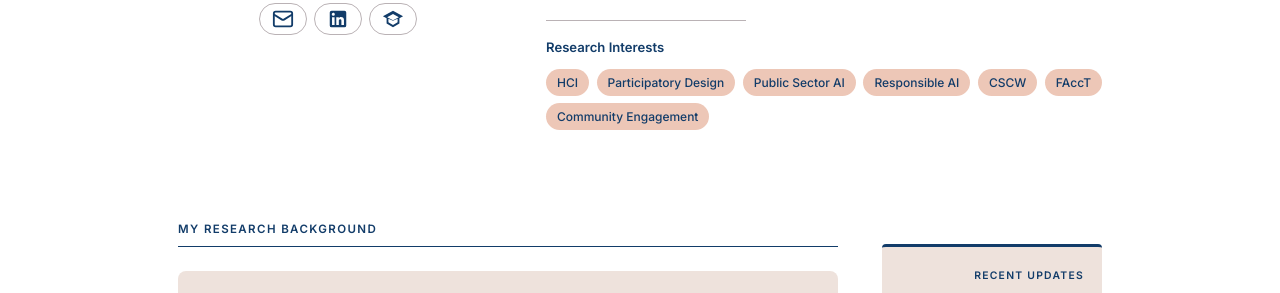
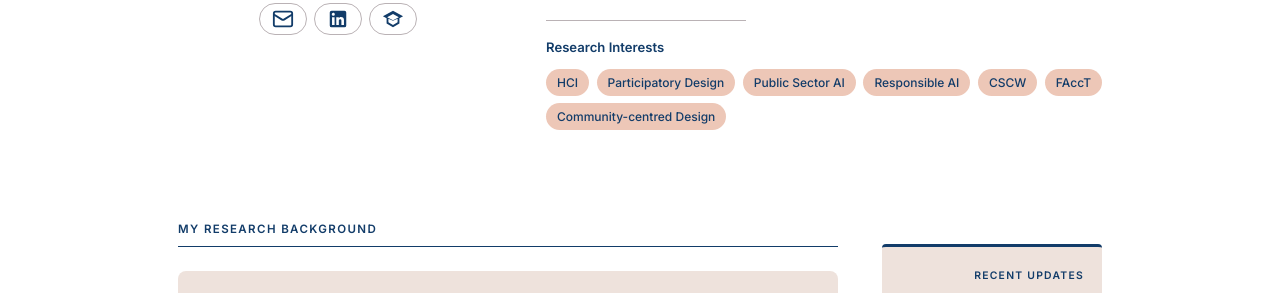
Before and after one commit to adityanayak-info/adityanayak-info.github.io, a Jekyll site: the page built from index.md, in a window 1280 px wide and 900 px high, scrolled down 399 px. Shown: the part 151-444 px from the top of the window. Built offline with Jekyll 4.4.1, drawn with Linux system fonts in a browser that asks for light colours.

Commit message:
Update default.html

```diff
--- a/_layouts/default.html
+++ b/_layouts/default.html
@@ -131,7 +131,7 @@
                 <span class="interest-tag">Responsible AI</span>
                 <span class="interest-tag">CSCW</span>
                 <span class="interest-tag">FAccT</span>
-                <span class="interest-tag">Community Engagement</span>
+                <span class="interest-tag">Community-centred Design</span>
               </div>
 
           </div>
```
